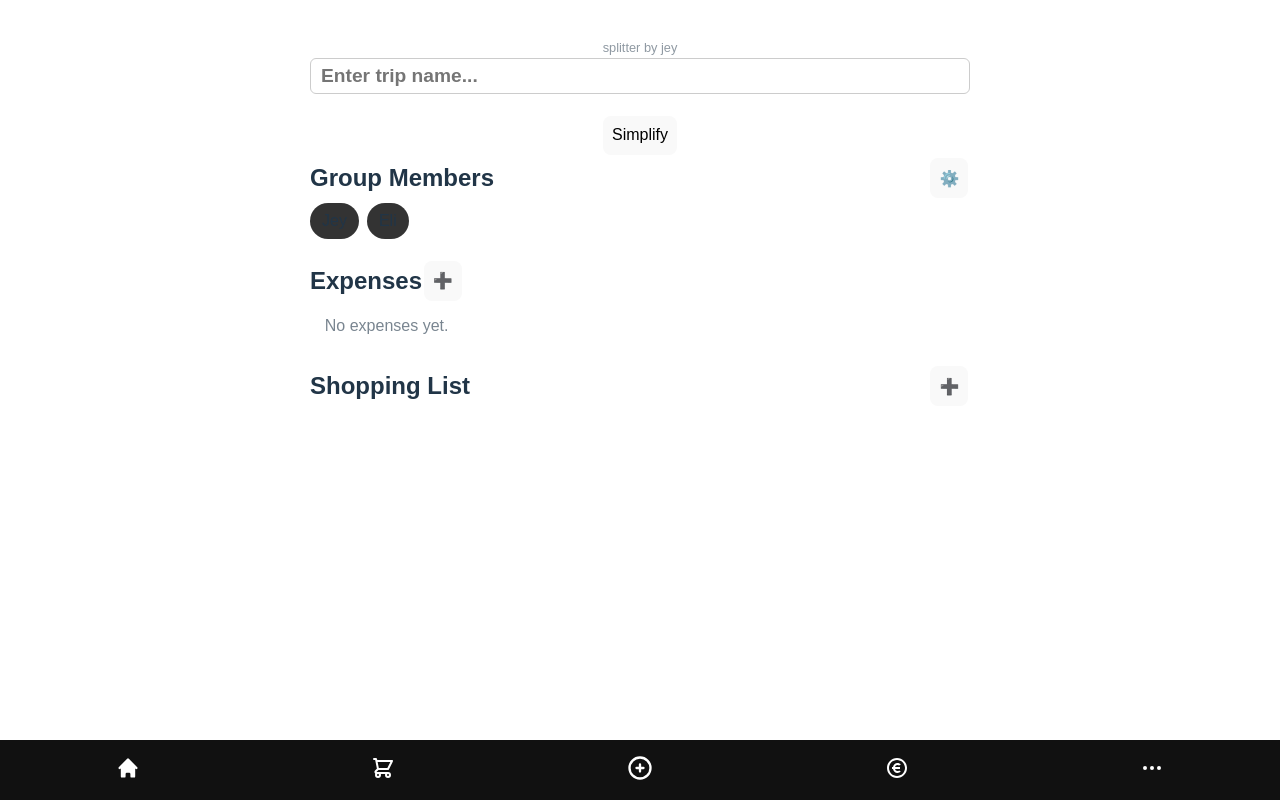
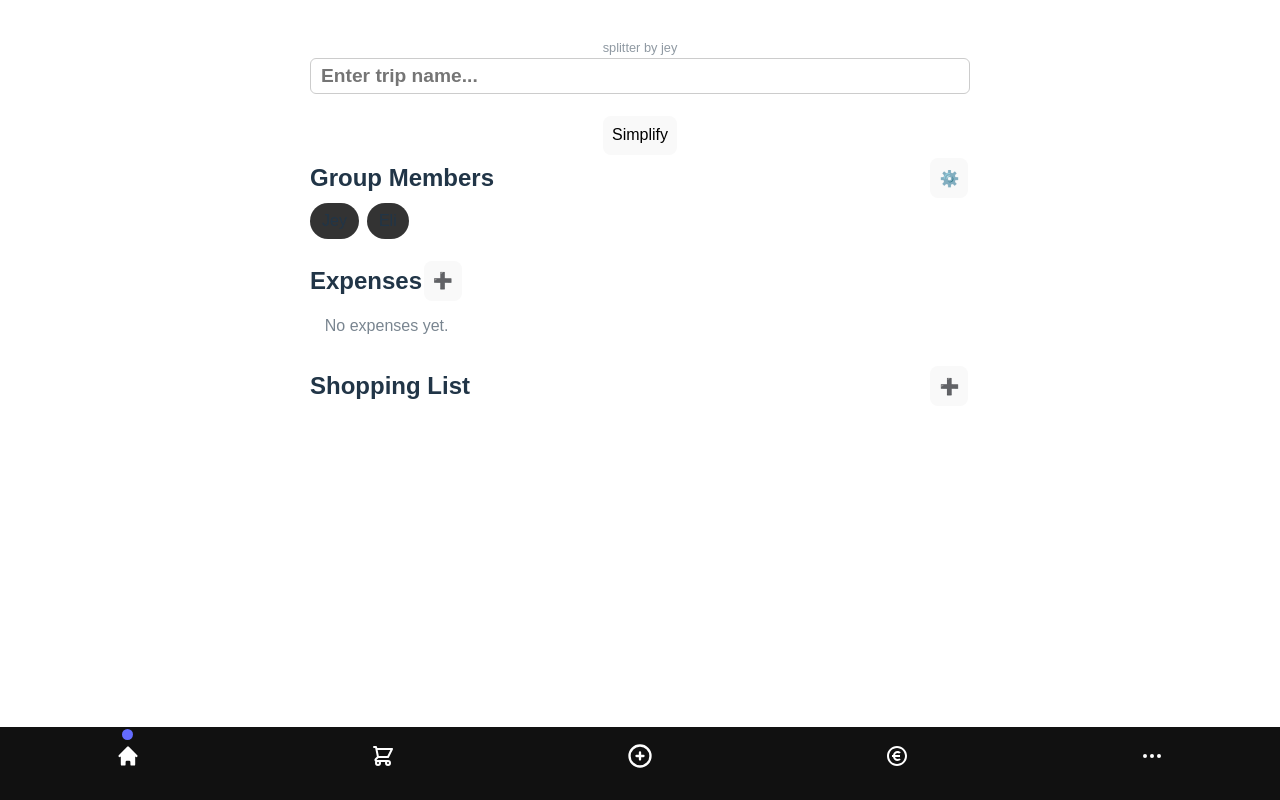
Before and after one commit to jey-me/Split-jey, a React (Vite) app: page / in a window 1280 px wide. Built offline with nearby package versions, Linux system fonts and the light colour scheme.

Commit message:
Animacion del NavMenu, mejoras de UX

```diff
--- a/src/components/NavMenu.jsx
+++ b/src/components/NavMenu.jsx
@@ -1,7 +1,6 @@
-import React, { useState } from "react";
+import React, { useEffect, useRef, useState } from "react";
 import AddMenuPopup from "../popups/AddMenuPopup";
 import MoreMenuPopup from "../popups/MoreMenuPopup";
-
 import {
   HiOutlineHome,
   HiHome,
@@ -9,12 +8,9 @@ import {
   HiShoppingCart,
   HiOutlinePlusCircle,
   HiPlusCircle,
-  HiOutlineUsers,
-  HiUsers,
   HiOutlineDotsHorizontal,
   HiDotsHorizontal,
 } from "react-icons/hi";
-
 import { RiMoneyEuroCircleLine, RiMoneyEuroCircleFill } from "react-icons/ri";
 
 export default function NavMenu({
@@ -24,33 +20,35 @@ export default function NavMenu({
   currentView,
   setEditingTitle,
 }) {
-  const navStyle = {
-    position: "fixed",
-    bottom: 0,
-    left: 0,
-    right: 0,
-    height: "60px",
-    background: "#111",
-    display: "flex",
-    justifyContent: "space-around",
-    alignItems: "center",
-    zIndex: 999,
+  const navRef = useRef();
+  const [dotLeft, setDotLeft] = useState(0);
+
+  const buttonsRef = {
+    main: useRef(),
+    shopping: useRef(),
+    add: useRef(),
+    expenses: useRef(),
+    more: useRef(),
   };
 
-  const addMenuStyle = {
-    position: "fixed",
-    bottom: "60px",
-    left: "50%",
-    transform: "translateX(-50%)",
-    background: "#222",
-    borderRadius: "12px",
-    boxShadow: "0 4px 8px rgba(0,0,0,0.3)",
-    padding: "10px 16px",
-    display: "flex",
-    flexDirection: "column",
-    gap: "8px",
-    zIndex: 1000,
-  };
+useEffect(() => {
+  const currentKey =
+    activePopup === "addMenu"
+      ? "add"
+      : activePopup === "more"
+      ? "more"
+      : currentView;
+
+  const el = buttonsRef[currentKey]?.current;
+  const nav = navRef.current;
+
+  if (el && nav) {
+    const elRect = el.getBoundingClientRect();
+    const navRect = nav.getBoundingClientRect();
+    const newLeft = elRect.left + elRect.width / 2 - navRect.left - 6;
+    setDotLeft(newLeft);
+  }
+}, [currentView, activePopup]);
 
   const buttonStyle = {
     background: "none",
@@ -60,17 +58,29 @@ export default function NavMenu({
     cursor: "pointer",
   };
 
-  const [showMoreMenu, setShowMoreMenu] = useState(false);
-
-  const toggleMoreMenu = () => {
-    setShowMoreMenu((prev) => !prev);
-    setActivePopup(null);
-  };
-
   return (
     <>
-      <div style={navStyle}>
-        <button onClick={() => setView("main")} style={buttonStyle}>
+      <div
+        ref={navRef}
+        style={{
+          position: "fixed",
+          bottom: 0,
+          left: 0,
+          right: 0,
+          height: "73px",
+          paddingBottom: "10px",
+          background: "#111",
+          display: "flex",
+          justifyContent: "space-around",
+          alignItems: "center",
+          zIndex: 999,
+        }}
+      >
+        <button
+          ref={buttonsRef.main}
+          onClick={() => setView("main")}
+          style={buttonStyle}
+        >
           {currentView === "main" ? (
             <HiHome size={24} />
           ) : (
@@ -78,7 +88,11 @@ export default function NavMenu({
           )}
         </button>
 
-        <button onClick={() => setView("shopping")} style={buttonStyle}>
+        <button
+          ref={buttonsRef.shopping}
+          onClick={() => setView("shopping")}
+          style={buttonStyle}
+        >
           {currentView === "shopping" ? (
             <HiShoppingCart size={24} />
           ) : (
@@ -87,6 +101,7 @@ export default function NavMenu({
         </button>
 
         <button
+          ref={buttonsRef.add}
           onClick={() =>
             setActivePopup(activePopup === "addMenu" ? null : "addMenu")
           }
@@ -103,7 +118,11 @@ export default function NavMenu({
           )}
         </button>
 
-        <button onClick={() => setView("expenses")} style={buttonStyle}>
+        <button
+          ref={buttonsRef.expenses}
+          onClick={() => setView("expenses")}
+          style={buttonStyle}
+        >
           {currentView === "expenses" ? (
             <RiMoneyEuroCircleFill size={24} />
           ) : (
@@ -112,9 +131,8 @@ export default function NavMenu({
         </button>
 
         <button
-          onClick={() => {
-            setActivePopup(activePopup === "more" ? null : "more");
-          }}
+          ref={buttonsRef.more}
+          onClick={() => setActivePopup(activePopup === "more" ? null : "more")}
           style={buttonStyle}
         >
           {activePopup === "more" ? (
@@ -123,6 +141,9 @@ export default function NavMenu({
             <HiOutlineDotsHorizontal size={24} />
           )}
         </button>
+
+        {/* Animated dot */}
+        <div className="nav-indicator" style={{ left: dotLeft }} />
       </div>
 
       {activePopup === "addMenu" && (
--- a/src/components/ShoppingList.jsx
+++ b/src/components/ShoppingList.jsx
@@ -130,6 +130,7 @@ export default function ShoppingList({ items, setItems, people, onAddItem }) {
         )}
       </div>
 
+
       {items.length >= 2 && (
         <div style={{ marginTop: 10, marginBottom: 12 }}>
           <FilterGroup label="Store" options={storeTags} filterKey="storeTag" />
--- a/src/index.css
+++ b/src/index.css
@@ -108,3 +108,21 @@ button:focus-visible {
   transform: scale(0.9);
   transition: opacity 0.3s ease, transform 0.3s ease;
 }
+
+@keyframes bounce {
+  0%   { transform: translateY(-10px); }
+  50%  { transform: translateY(5px); }
+  100% { transform: translateY(0); }
+}
+
+.nav-indicator {
+  position: absolute;
+  top: 2px;
+  width: 11px;
+  height: 11px;
+  background-color: #646cff;
+  border-radius: 50%;
+  z-index: 1001;
+  transition: left 0.5s ease;
+  animation: bounce 0.8s ease;
+}
--- a/src/popups/MoreMenuPopup.jsx
+++ b/src/popups/MoreMenuPopup.jsx
@@ -1,33 +1,48 @@
-import React from 'react';
+import React, { useRef, useEffect } from "react";
 
 export default function MoreMenuPopup({ setActivePopup, setEditingTitle }) {
   const containerStyle = {
-    position: 'fixed',
+    position: "fixed",
     bottom: 70,
     right: 10,
-    background: '#222',
+    background: "#222",
     borderRadius: 12,
-    boxShadow: '0 4px 12px rgba(0,0,0,0.3)',
-    padding: '10px 14px',
+    boxShadow: "0 4px 12px rgba(0,0,0,0.3)",
+    padding: "10px 14px",
     zIndex: 1000,
-    display: 'flex',
-    flexDirection: 'column',
+    display: "flex",
+    flexDirection: "column",
     gap: 10,
     minWidth: 160,
   };
 
+  const popupRef = useRef();
+
+  useEffect(() => {
+    const handleClickOutside = (event) => {
+      if (popupRef.current && !popupRef.current.contains(event.target)) {
+        setActivePopup(null);
+      }
+    };
+
+    document.addEventListener("mousedown", handleClickOutside);
+    return () => {
+      document.removeEventListener("mousedown", handleClickOutside);
+    };
+  }, []);
+
   const buttonStyle = {
-    background: 'none',
-    border: 'none',
-    color: '#fff',
-    textAlign: 'left',
-    fontSize: '0.9rem',
-    cursor: 'pointer',
+    background: "none",
+    border: "none",
+    color: "#fff",
+    textAlign: "left",
+    fontSize: "0.9rem",
+    cursor: "pointer",
     padding: 4,
   };
 
   return (
-    <nav style={containerStyle} aria-label="More options">
+    <nav ref={popupRef} style={containerStyle} aria-label="More options">
       <button
         type="button"
         style={buttonStyle}
```
Also changed, not shown: 1 other file (tests, documents, lock files or other folders).
